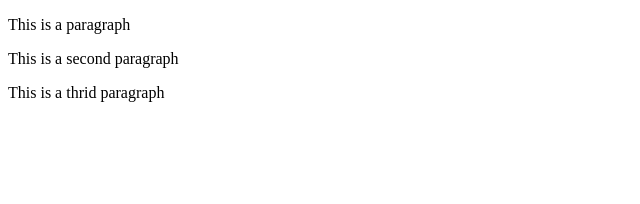
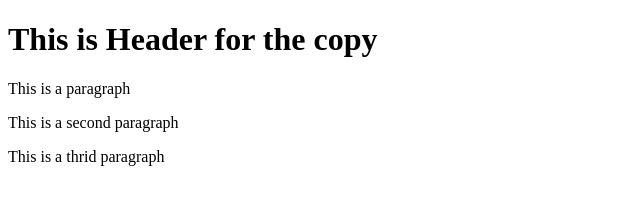
Before and after one commit to alaa-khory/demo, a plain HTML site: page index.html in a window 1280 px wide. Shown: the whole page, without its empty margins (0-640 px from the left). Drawn offline with Linux system fonts and the light colour scheme.

Commit message:
test commit for the copy

```diff
--- a/index.html
+++ b/index.html
@@ -4,6 +4,7 @@
 	<title></title>
 </head>
 <body>
+	<h1>This is Header for the copy</h1>
 	<p>This is a paragraph</p>
 	<p>This is a second paragraph</p>
 	<p>This is a thrid paragraph</p>
```
